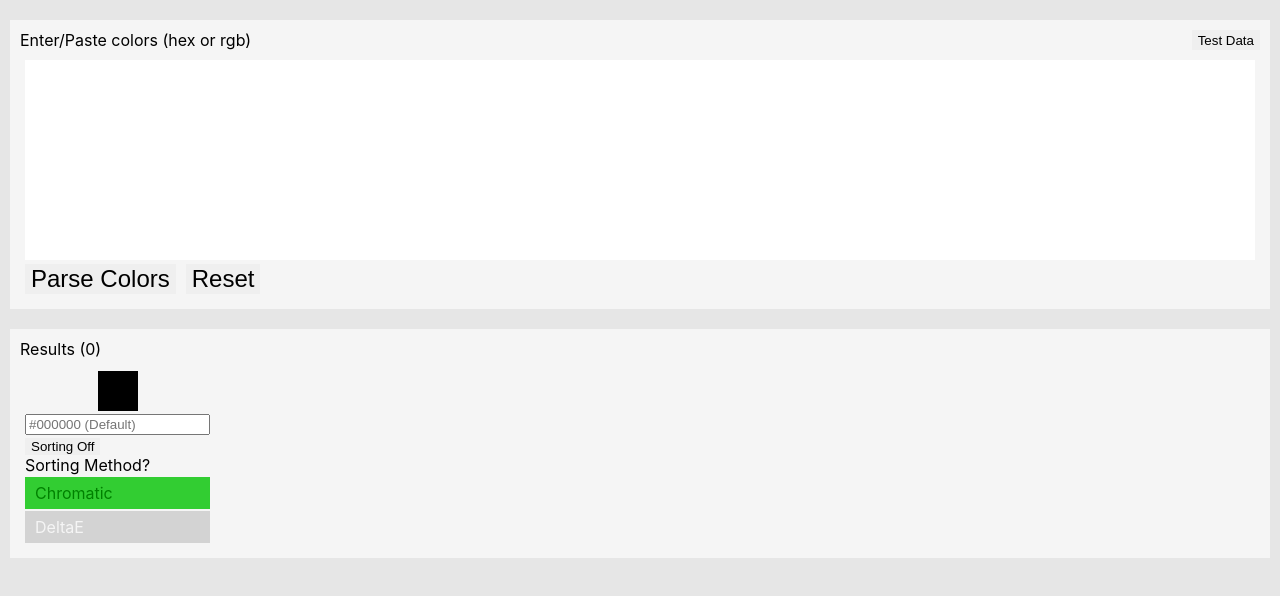
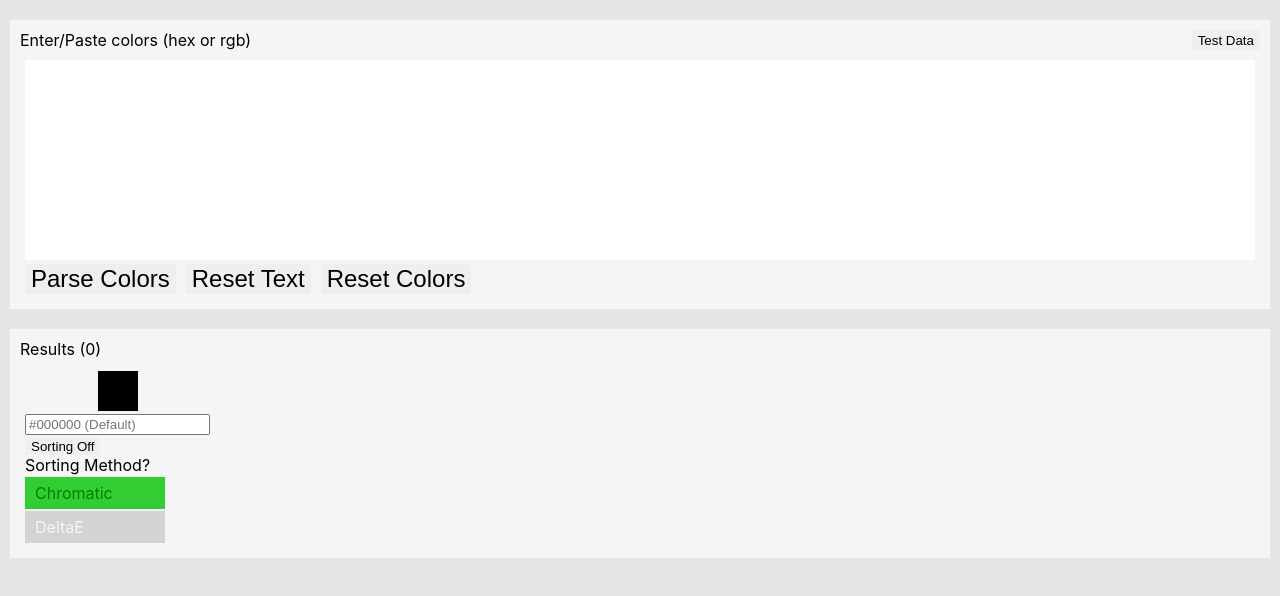
Before and after one commit to TravisL12/compare_colors, a React (Create React App) app: page / in a window 1280 px wide. Shown: the top 596 px of the page. Built offline with nearby package versions, Linux system fonts and the light colour scheme.

Commit message:
More buttons

```diff
--- a/src/App.js
+++ b/src/App.js
@@ -43,14 +43,19 @@ class App extends Component {
     });
 
     this.setState({
-      colorInput: "",
       colors: [...this.state.colors, ...newColors]
     });
   };
 
-  resetDisplay = () => {
+  resetInputDisplay = () => {
     this.setState({
-      colorInput: "",
+      colorInput: ""
+    });
+  };
+
+
+  resetColorDisplay = () => {
+    this.setState({
       colors: []
     });
   };
@@ -65,7 +70,7 @@ class App extends Component {
   };
 
   removeColor = event => {
-    const id = event.target.dataset.colorIdx - 1; // Change ID from 1-idx -> 0-idx
+    const id = event.currentTarget.dataset.colorIdx - 1; // Change ID from 1-idx -> 0-idx
     const colors = this.state.colors;
     colors.splice(id, 1);
 
@@ -98,8 +103,11 @@ class App extends Component {
             <button className="action-btn" onClick={this.parseColors}>
               Parse Colors
             </button>
-            <button className="action-btn" onClick={this.resetDisplay}>
-              Reset
+            <button className="action-btn" onClick={this.resetInputDisplay}>
+              Reset Text
+            </button>
+            <button className="action-btn" onClick={this.resetColorDisplay}>
+              Reset Colors
             </button>
           </div>
         </div>
--- a/src/Color.js
+++ b/src/Color.js
@@ -8,7 +8,7 @@ function copyText(event) {
 
   // Briefly have the element that was clicked glow with its color
   // to confirm the string has been copied
-  target.style.backgroundColor = `#${hexAlpha(textContent)}`;
+  target.style.backgroundColor = `#${hexAlpha(textContent, 0.75)}`;
   target.textContent = "Copied!";
   setTimeout(() => {
     target.style.backgroundColor = null;
@@ -37,7 +37,7 @@ function Color({ color, showTitle, remove }) {
     <div className="color-container">
       {remove && (
         <div onClick={remove} data-color-idx={id} className="delete-btn">
-          <span>x</span>
+          x
         </div>
       )}
       <div className={`square`} style={squareStyle} />
--- a/src/application.scss
+++ b/src/application.scss
@@ -43,7 +43,7 @@ p {
       opacity: 1;
     }
     .names {
-      opacity: 1;
+      display: block;
     }
   }
 
@@ -71,21 +71,21 @@ p {
 
   .names {
     position: absolute;
-    opacity: 0;
-    left: 100%;
+    display: none;
+    top: 98%;
     font-size: 12px;
     text-transform: uppercase;
     text-align: center;
     border-radius: 2px;
     z-index: 1;
-    background-color: rgba(255, 255, 255, 0.3);
+    background-color: rgba(255, 255, 255, 1);
 
     p {
       cursor: pointer;
       border-radius: 2px;
       padding: 1px 2px;
       // Transition delay is also affected by Color::CopyText setTimeout fn
-      transition: 0.5s linear background-color;
+      transition: 0.1s linear background-color;
     }
   }
 }
@@ -152,6 +152,7 @@ button + button {
     padding: 6px 10px;
     background: lightgray;
     color: whitesmoke;
+    width: 120px;
   }
 
   input[type="radio"]:checked + label {
--- a/src/color-utils.js
+++ b/src/color-utils.js
@@ -118,7 +118,7 @@ export function distanceChromatic(compare = [0, 0, 0], target = "000000") {
  * @param {float} percent opacity percentage
  */
 export function hexAlpha(color, percent = 0.5) {
-  const percentHex = parseInt(percent * 100, 16);
+  const percentHex = `0${Number(100 * percent).toString(16)}`.slice(-2);
   return `${format2hex(color)}${percentHex}`;
 }
 
```
